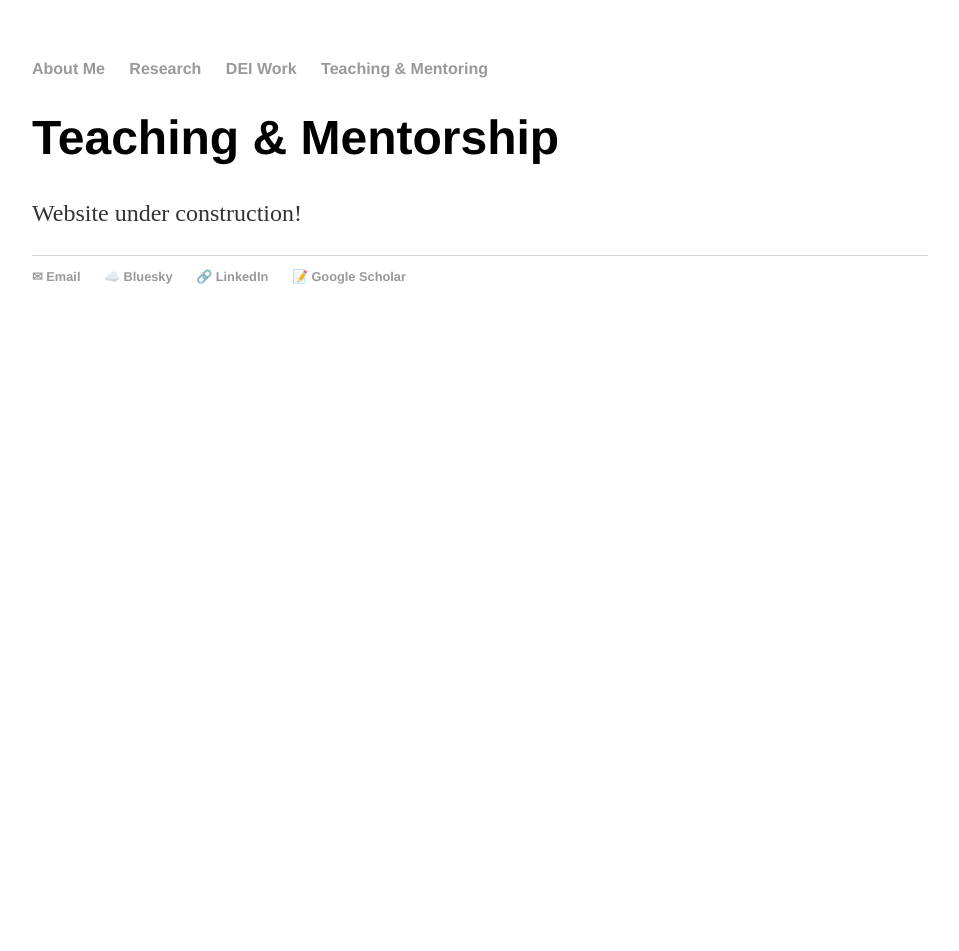
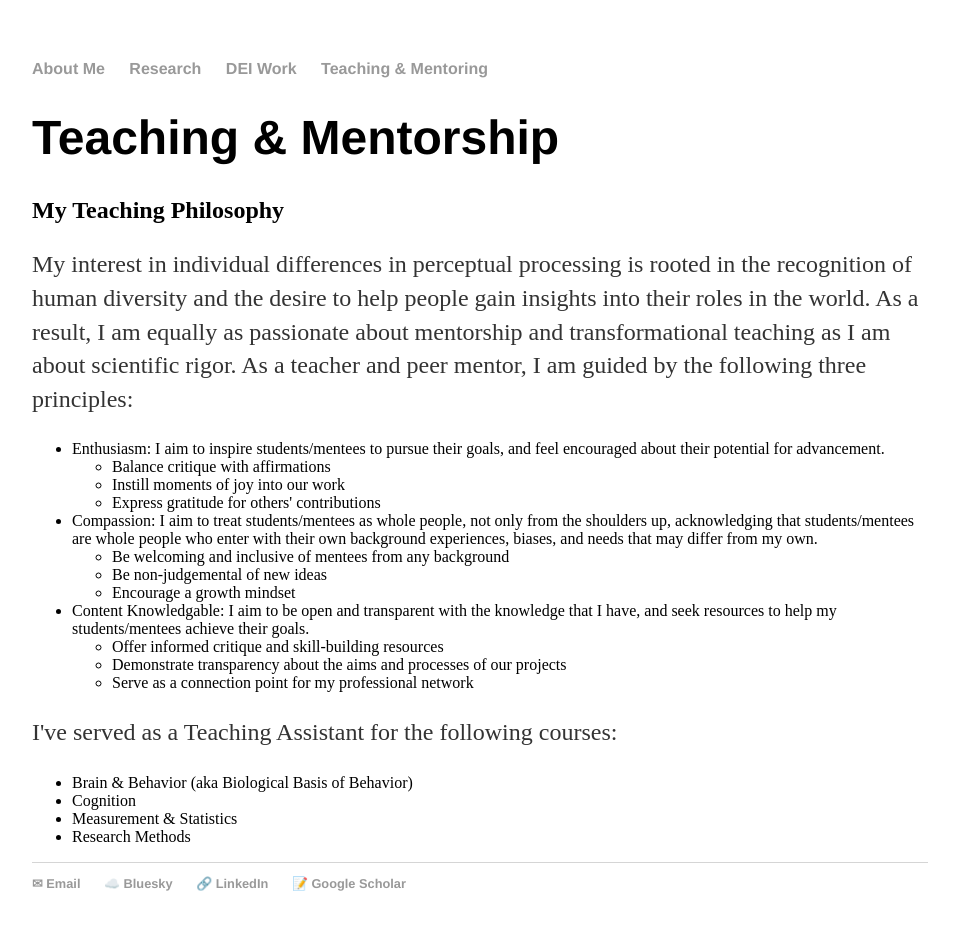
Before and after one commit to cdfine/cdfine.github.io, a Jekyll site: the page built from teaching.html, in a window 1280 px wide. Shown: the whole page, without its empty margins (160-1119 px from the left). Built offline with Jekyll 4.4.1, drawn with Linux system fonts in a browser that asks for light colours; before the commit the page ends 900 px from its top, so only the background shows below that.

Commit message:
Update teaching.html
added my teaching philosophy & guiding principles

```diff
--- a/teaching.html
+++ b/teaching.html
@@ -2,7 +2,36 @@
 layout: default
 title: teaching
 ---
-    		<div class="blurb">
-        		<h1>Teaching & Mentorship</h1>
-				<p>Website under construction!</p>
-    		</div><!-- /.blurb -->
+<div class="blurb">
+	<h1>Teaching & Mentorship</h1>
+	<h2>My Teaching Philosophy </h2>
+	<p>My interest in individual differences in perceptual processing is rooted in the recognition of human diversity and the desire to help people gain insights into their roles in the world. As a result, I am equally as passionate about mentorship and transformational teaching as I am about scientific rigor. As a teacher and peer mentor, I am guided by the following three principles:</p>
+	<ul>
+		<li>Enthusiasm: I aim to inspire students/mentees to pursue their goals, and feel encouraged about their potential for advancement.
+		<ul>
+			<li>Balance critique with affirmations
+			<li>Instill moments of joy into our work
+			<li>Express gratitude for others' contributions
+		</ul>
+		<li>Compassion: I aim to treat students/mentees as whole people, not only from the shoulders up, acknowledging that students/mentees are whole people who enter with their own background experiences, biases, and needs that may differ from my own.
+		<ul>
+			<li>Be welcoming and inclusive of mentees from any background
+			<li>Be non-judgemental of new ideas
+			<li>Encourage a growth mindset
+		</ul>
+		<li>Content Knowledgable: I aim to be open and transparent with the knowledge that I have, and seek resources to help my students/mentees achieve their goals.
+		<ul>
+			<li>Offer informed critique and skill-building resources
+			<li>Demonstrate transparency about the aims and processes of our projects
+			<li>Serve as a connection point for my professional network
+		</ul>
+	</ul>
+	<p>I've served as a Teaching Assistant for the following courses:</p>
+
+	<ul>
+		<li>Brain & Behavior (aka Biological Basis of Behavior)</li>
+		<li>Cognition</li>
+		<li>Measurement & Statistics</li>
+		<li>Research Methods</li>
+	</ul>
+</div><!-- /.blurb -->
```
